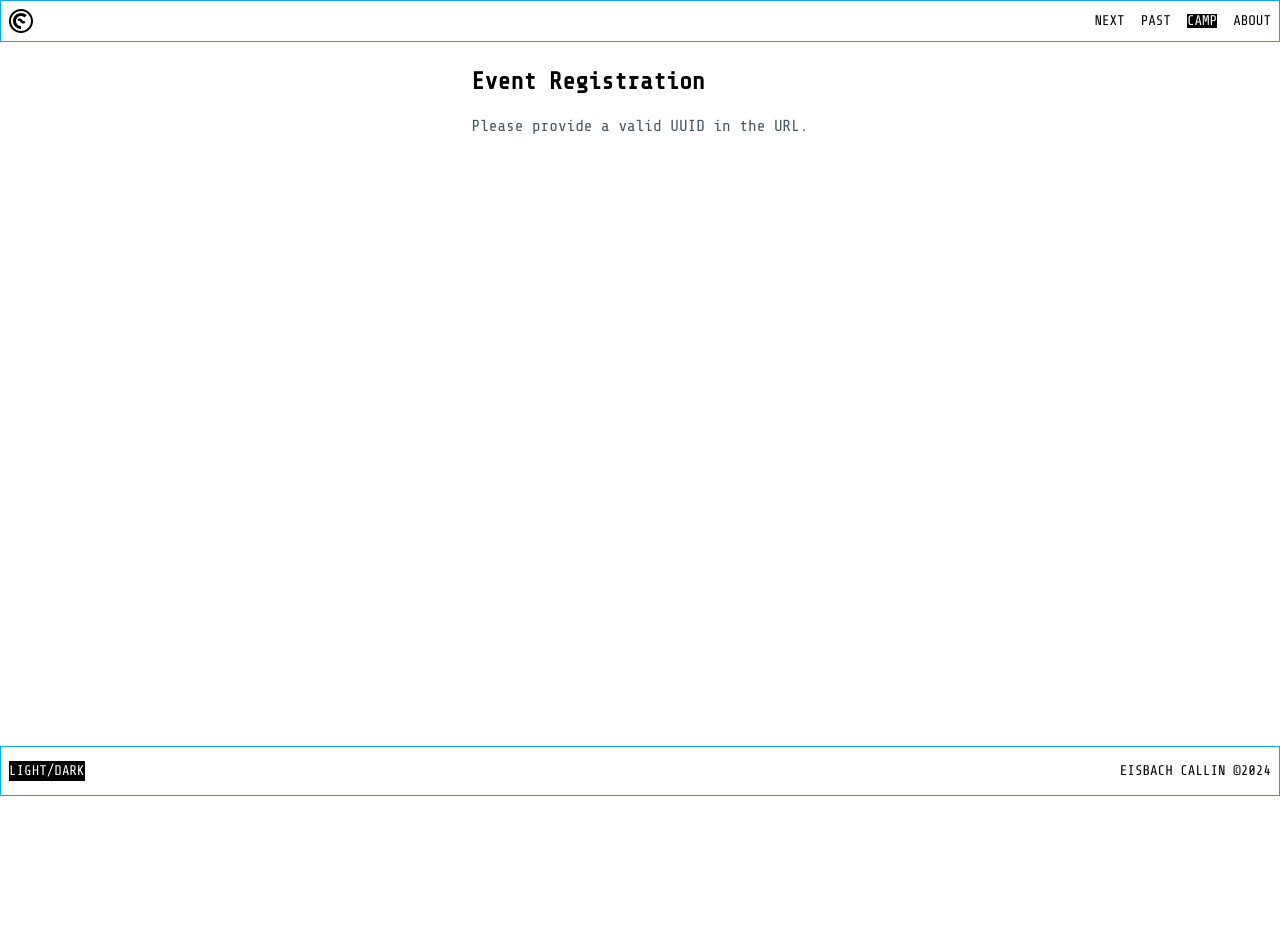
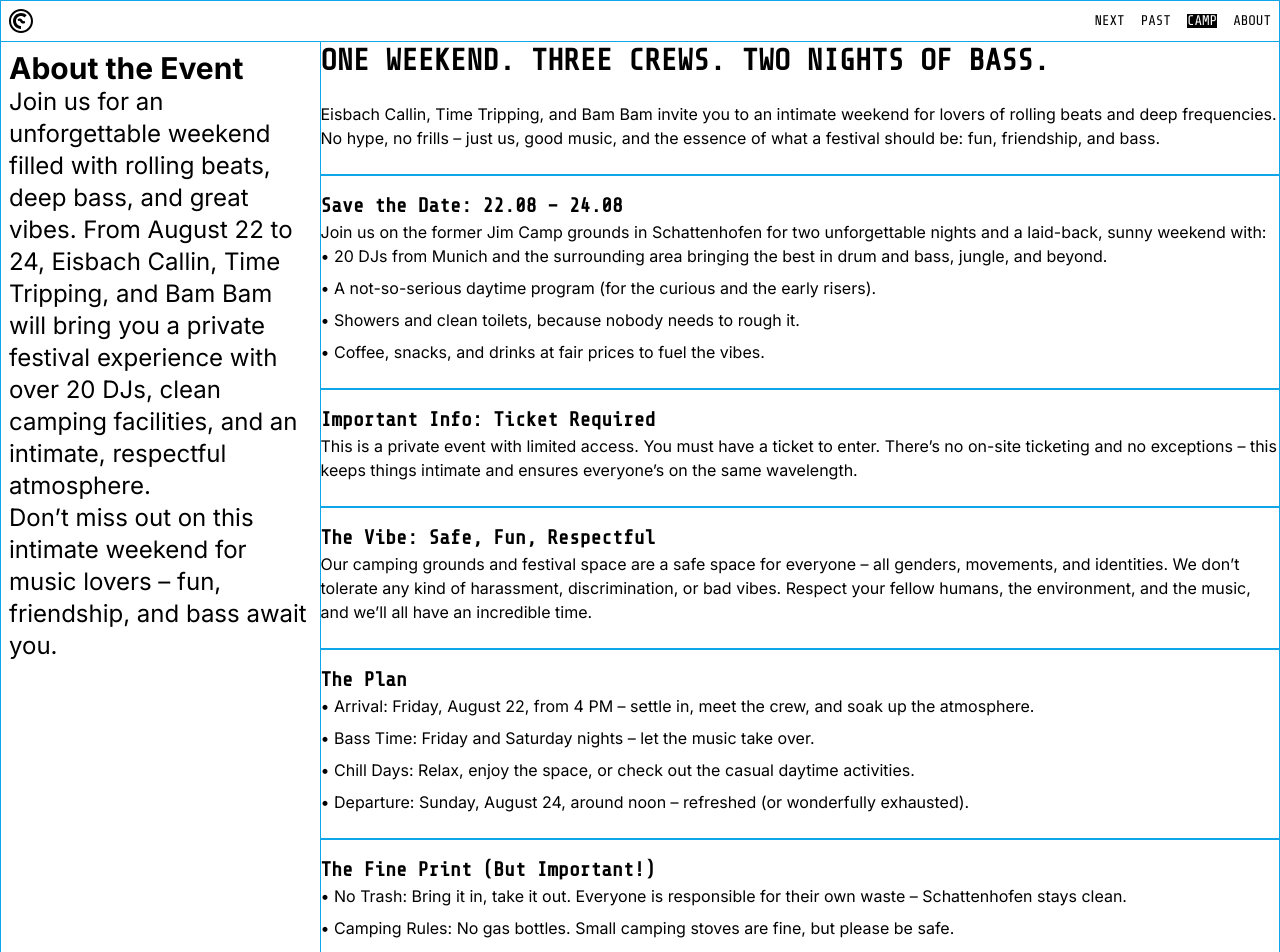
Before and after one commit to eisbachcallin/website, a Next.js app: page /camp in a window 1280 px wide. Shown: the top 952 px of the page. Before the commit the page ends 800 px from the top, so only its background shows below. Built offline with nearby package versions, Linux system fonts and the light colour scheme.

Commit message:
refactor: implement design initial commit

```diff
--- a/src/app/camp/page.tsx
+++ b/src/app/camp/page.tsx
@@ -2,6 +2,8 @@
 
 import { useState, useEffect } from 'react'
 import { useRouter } from 'next/navigation'
+import Image from 'next/image'
+import SplitContainer from '@/components/layout/SplitContainer'
 
 const CrewOptions = ['Crew A', 'Crew B', 'Crew C']
 
@@ -15,12 +17,11 @@ export default function CampPage() {
     crew: CrewOptions[0],
   })
   const [status, setStatus] = useState<string | null>(null)
-  const [loading, setLoading] = useState(false) // Loading state
-  const [errorMessage, setErrorMessage] = useState<string | null>(null) // For error messages
-  const [submissionDetails, setSubmissionDetails] = useState<any | null>(null) // To store user info after success
-  const [requestId, setRequestId] = useState<string | null>(null) // For requestId
+  const [loading, setLoading] = useState(false)
+  const [errorMessage, setErrorMessage] = useState<string | null>(null)
+  const [submissionDetails, setSubmissionDetails] = useState<any | null>(null)
+  const [requestId, setRequestId] = useState<string | null>(null)
 
-  // Extract `uuid` from the query string
   useEffect(() => {
     const urlParams = new URLSearchParams(window.location.search)
     const uuidParam = urlParams.get('uuid')
@@ -31,11 +32,11 @@ export default function CampPage() {
     e.preventDefault()
     if (!uuid) return alert('No UUID provided in URL!')
 
-    const generatedRequestId = Math.random().toString(36).substring(2, 15) // Generate requestId
+    const generatedRequestId = Math.random().toString(36).substring(2, 15)
     setRequestId(generatedRequestId)
 
-    setLoading(true) // Start loading
-    setErrorMessage(null) // Clear any previous errors
+    setLoading(true)
+    setErrorMessage(null)
 
     try {
       const res = await fetch('/api/submit', {
@@ -44,13 +45,12 @@ export default function CampPage() {
         body: JSON.stringify({
           form: formData,
           uuid: uuid,
-          requestId: generatedRequestId, // Pass the requestId
+          requestId: generatedRequestId,
         }),
       })
 
       if (!res.ok) throw new Error('Failed to submit form.')
 
-      // Start polling status with the requestId
       pollStatus(uuid, generatedRequestId)
     } catch (error) {
       console.error('Error submitting form:', error)
@@ -70,12 +70,9 @@ export default function CampPage() {
 
       if (response.ok) {
         if (data.status === 'pending') {
-          // If status is still pending, keep polling
           setTimeout(() => pollStatus(uuid, requestId), 5000)
         } else {
-          // Handle completed status here
           if (data.status === 'success') {
-            // Store the form data in the state
             setSubmissionDetails({
               uuid,
               first: data.formData?.formFirst,
@@ -83,10 +80,10 @@ export default function CampPage() {
               email: data.formData?.formEmail,
               crew: data.formData?.formCrew,
             })
-            setStatus('success') // Set status to success
+            setStatus('success')
           } else if (data.status === 'error') {
-            setErrorMessage(data.message) // Show error message if there's an error
-            setStatus('error') // Set status to error
+            setErrorMessage(data.message)
+            setStatus('error')
           }
         }
       } else {
@@ -98,18 +95,33 @@ export default function CampPage() {
   }
 
   return (
-    <div className='mx-auto max-w-2xl p-6'>
-      <h1 className='mb-4 text-2xl font-bold'>Event Registration</h1>
-
+    <SplitContainer
+      stickyLeft
+      leftSide={
+        <div className='space-y-8 font-sans text-xl sm:text-2xl'>
           {!uuid ? (
-        <p className='text-gray-600'>Please provide a valid UUID in the URL.</p>
+            // Render event description when no uuid is present
+            <div>
+              <h1 className='text-3xl font-bold'>About the Event</h1>
+              <p>
+                Join us for an unforgettable weekend filled with rolling beats,
+                deep bass, and great vibes. From August 22 to 24, Eisbach
+                Callin, Time Tripping, and Bam Bam will bring you a private
+                festival experience with over 20 DJs, clean camping facilities,
+                and an intimate, respectful atmosphere.
+              </p>
+              <p>
+                Don’t miss out on this intimate weekend for music lovers – fun,
+                friendship, and bass await you.
+              </p>
+            </div>
           ) : submissionDetails ? (
-        // Show the confirmation box after success
+            // Show success message if form is submitted
             <div className='rounded border border-green-600 bg-green-100 p-6'>
               <h2 className='text-xl font-bold text-green-600'>
                 Registration Successful!
               </h2>
-          <p className='mt-2'>
+              <p>
                 <strong>UUID:</strong> {submissionDetails.uuid}
               </p>
               <p>
@@ -127,16 +139,25 @@ export default function CampPage() {
               </p>
             </div>
           ) : (
-        <form onSubmit={handleSubmit} className='space-y-4'>
+            // Render the form when uuid is present
+            <>
+              <h1 className='text-3xl font-bold'>Event Registration</h1>
+              <p className='text-lg'>
+                Please fill out the form below to register for the event. Once
+                completed, you'll receive a confirmation.
+              </p>
+              <form onSubmit={handleSubmit} className='space-y-6'>
                 <div>
-            <label className='block text-sm font-medium'>First Name</label>
+                  <label className='block text-sm font-medium'>
+                    First Name
+                  </label>
                   <input
                     type='text'
                     value={formData.first}
                     onChange={(e) =>
                       setFormData({ ...formData, first: e.target.value })
                     }
-              className='w-full rounded border p-2'
+                    className='w-full rounded-lg border p-3 text-lg'
                     required
                   />
                 </div>
@@ -148,7 +169,7 @@ export default function CampPage() {
                     onChange={(e) =>
                       setFormData({ ...formData, last: e.target.value })
                     }
-              className='w-full rounded border p-2'
+                    className='w-full rounded-lg border p-3 text-lg'
                     required
                   />
                 </div>
@@ -160,7 +181,7 @@ export default function CampPage() {
                     onChange={(e) =>
                       setFormData({ ...formData, email: e.target.value })
                     }
-              className='w-full rounded border p-2'
+                    className='w-full rounded-lg border p-3 text-lg'
                     required
                   />
                 </div>
@@ -171,7 +192,7 @@ export default function CampPage() {
                     onChange={(e) =>
                       setFormData({ ...formData, crew: e.target.value })
                     }
-              className='w-full rounded border p-2'
+                    className='w-full rounded-lg border p-3 text-lg'
                   >
                     {CrewOptions.map((option) => (
                       <option key={option} value={option}>
@@ -182,7 +203,7 @@ export default function CampPage() {
                 </div>
                 <button
                   type='submit'
-            className='rounded bg-blue-600 px-4 py-2 text-white disabled:bg-blue-300'
+                  className='rounded-lg bg-blue-600 px-6 py-3 text-lg text-white disabled:bg-blue-300'
                   disabled={loading}
                 >
                   {loading ? (
@@ -192,14 +213,11 @@ export default function CampPage() {
                   )}
                 </button>
               </form>
-      )}
 
-      {/* Show error messages */}
               {errorMessage && (
                 <p className='mt-4 font-bold text-red-600'>{errorMessage}</p>
               )}
 
-      {/* Show status message */}
               {status && !submissionDetails && (
                 <p
                   className={`mt-4 font-bold ${
@@ -212,12 +230,133 @@ export default function CampPage() {
                 </p>
               )}
 
-      {/* Show a loading spinner if the form is submitting */}
               {loading && !submissionDetails && (
                 <div className='mt-4 text-center'>
                   <span className='h-8 w-8 animate-spin rounded-full border-4 border-t-4 border-blue-600'></span>
                 </div>
               )}
+            </>
+          )}
         </div>
+      }
+      rightSide={
+        <div className='space-y-6 text-default'>
+          <h2 className='font-mono text-3xl font-semibold uppercase'>
+            One weekend. Three crews. Two nights of bass.
+          </h2>
+          <p className='font-sans text-base'>
+            Eisbach Callin, Time Tripping, and Bam Bam invite you to an intimate
+            weekend for lovers of rolling beats and deep frequencies. No hype,
+            no frills – just us, good music, and the essence of what a festival
+            should be: fun, friendship, and bass.
+          </p>
+          <div className='border-t-2 border-default pt-4'>
+            <h3 className='text-xl font-semibold'>
+              Save the Date: 22.08 – 24.08
+            </h3>
+            <p className='font-sans text-base'>
+              Join us on the former Jim Camp grounds in Schattenhofen for two
+              unforgettable nights and a laid-back, sunny weekend with:
+            </p>
+            <ul className='list-inside space-y-2 font-sans'>
+              <li>
+                • 20 DJs from Munich and the surrounding area bringing the best
+                in drum and bass, jungle, and beyond.
+              </li>
+              <li>
+                • A not-so-serious daytime program (for the curious and the
+                early risers).
+              </li>
+              <li>
+                • Showers and clean toilets, because nobody needs to rough it.
+              </li>
+              <li>
+                • Coffee, snacks, and drinks at fair prices to fuel the vibes.
+              </li>
+            </ul>
+          </div>
+
+          <div className='border-t-2 border-default pt-4'>
+            <h3 className='text-xl font-semibold'>
+              Important Info: Ticket Required
+            </h3>
+            <p className='font-sans text-base'>
+              This is a private event with limited access. You must have a
+              ticket to enter. There’s no on-site ticketing and no exceptions –
+              this keeps things intimate and ensures everyone’s on the same
+              wavelength.
+            </p>
+          </div>
+
+          <div className='border-t-2 border-default pt-4'>
+            <h3 className='text-xl font-semibold'>
+              The Vibe: Safe, Fun, Respectful
+            </h3>
+            <p className='font-sans text-base'>
+              Our camping grounds and festival space are a safe space for
+              everyone – all genders, movements, and identities. We don’t
+              tolerate any kind of harassment, discrimination, or bad vibes.
+              Respect your fellow humans, the environment, and the music, and
+              we’ll all have an incredible time.
+            </p>
+          </div>
+
+          <div className='border-t-2 border-default pt-4'>
+            <h3 className='text-xl font-semibold'>The Plan</h3>
+            <ul className='list-inside space-y-2 font-sans'>
+              <li>
+                • Arrival: Friday, August 22, from 4 PM – settle in, meet the
+                crew, and soak up the atmosphere.
+              </li>
+              <li>
+                • Bass Time: Friday and Saturday nights – let the music take
+                over.
+              </li>
+              <li>
+                • Chill Days: Relax, enjoy the space, or check out the casual
+                daytime activities.
+              </li>
+              <li>
+                • Departure: Sunday, August 24, around noon – refreshed (or
+                wonderfully exhausted).
+              </li>
+            </ul>
+          </div>
+
+          <div className='border-t-2 border-default pt-4'>
+            <h3 className='text-xl font-semibold'>
+              The Fine Print (But Important!)
+            </h3>
+            <ul className='list-inside space-y-2 font-sans'>
+              <li>
+                • No Trash: Bring it in, take it out. Everyone is responsible
+                for their own waste – Schattenhofen stays clean.
+              </li>
+              <li>
+                • Camping Rules: No gas bottles. Small camping stoves are fine,
+                but please be safe.
+              </li>
+              <li>
+                • Respect: No big speaker setups at the campsite. The music
+                stays on the floors.
+              </li>
+              <li>
+                • Fair Play: Support the bar and its fair prices – it’s how we
+                keep this running.
+              </li>
+              <li>• Good Vibes Only: No stress, no drama, no exceptions.</li>
+            </ul>
+          </div>
+
+          <div className='border-t-2 border-default pt-4'>
+            <h3 className='text-xl font-semibold'>Got Questions?</h3>
+            <p className='font-sans text-base'>
+              Drop us a message for any questions or ticket info – let’s keep it
+              short and sweet.
+            </p>
+          </div>
+        </div>
+      }
+    />
   )
 }
```
Lines whose indentation alone changed are shown as unchanged.
